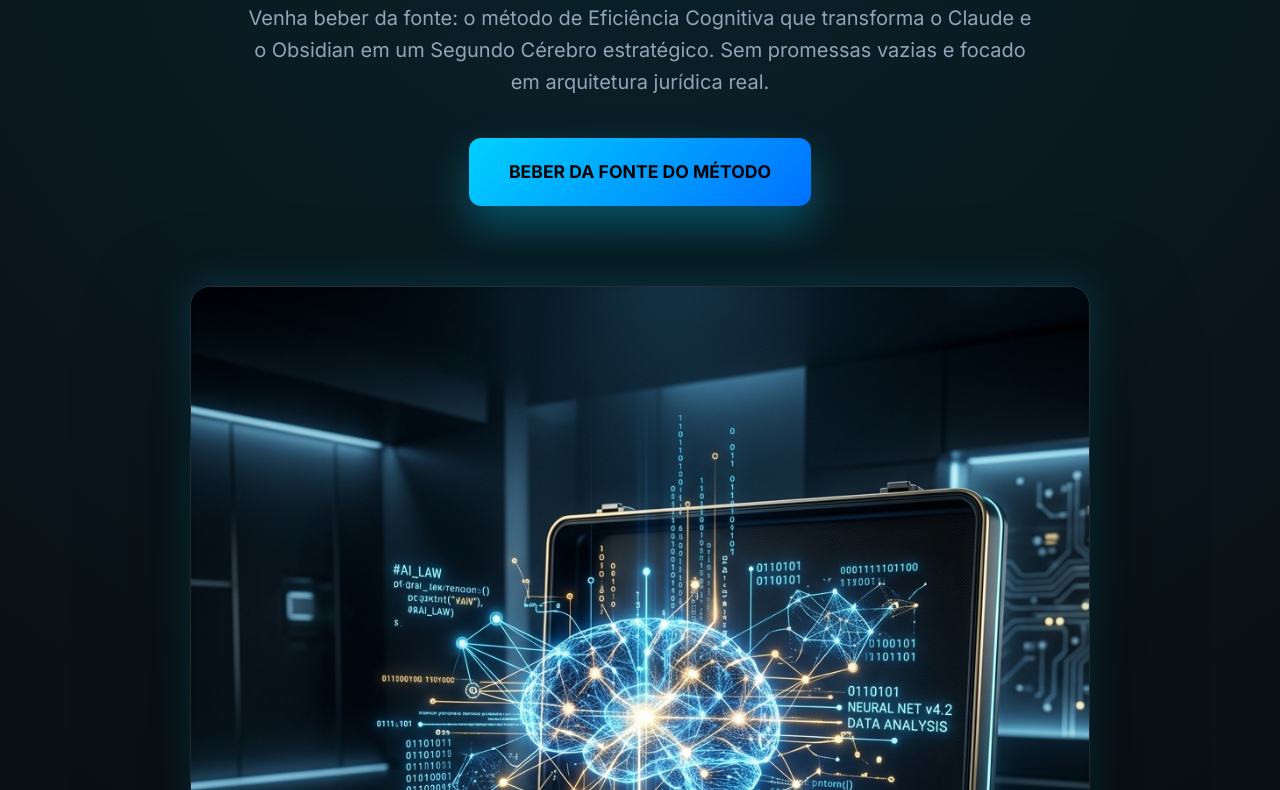
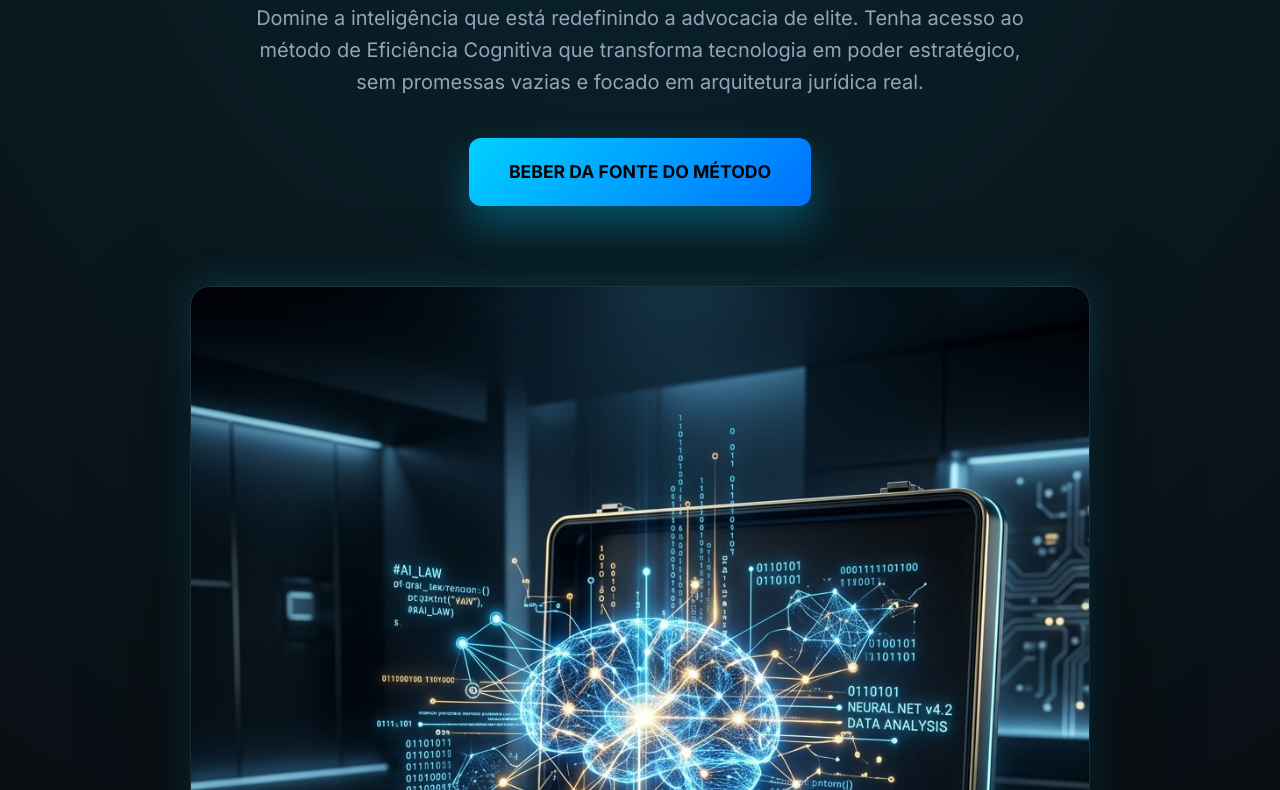
Before and after one commit to eduardopiressimao-cmd/iadv-landing, a plain HTML site: page index.html in a window 1280 px wide. Shown: the part 201-991 px from the top of the page. Drawn offline with Linux system fonts and the light colour scheme.

Commit message:
Industrial: Polish copy - remove redundancy and add flexibility

```diff
--- a/index.html
+++ b/index.html
@@ -214,7 +214,7 @@
     <header class="hero">
         <div class="container">
             <h1>O FIM DA ADVOCACIA <span>BRAÇAL.</span></h1>
-            <p>Venha beber da fonte: o método de Eficiência Cognitiva que transforma o Claude e o Obsidian em um Segundo Cérebro estratégico. Sem promessas vazias e focado em arquitetura jurídica real.</p>
+            <p>Domine a inteligência que está redefinindo a advocacia de elite. Tenha acesso ao método de Eficiência Cognitiva que transforma tecnologia em poder estratégico, sem promessas vazias e focado em arquitetura jurídica real.</p>
 
             <a href="#comprar" class="cta-button">Beber da Fonte do Método</a>
 
```
